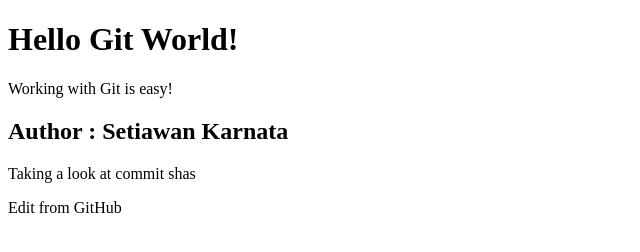
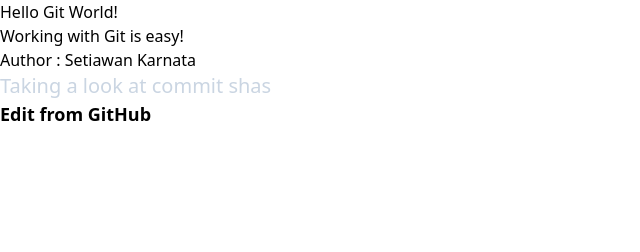
Before and after one commit to setiawankarnata/GitGitHubMasterClass, a plain HTML site: page index.html in a window 1280 px wide. Shown: the whole page, without its empty margins (0-640 px from the left). Drawn offline with nearby package versions, Linux system fonts and the light colour scheme.

Commit message:
Penambahan Tailwind CSS CDN dan beberapa class pada <p>

```diff
--- a/index.html
+++ b/index.html
@@ -5,6 +5,7 @@
     <meta charset="UTF-8">
     <meta name="viewport" content="width=device-width, initial-scale=1.0">
     <title>Git & GitHub Master Class by Tim Buchalka</title>
+    <script src="https://cdn.jsdelivr.net/npm/@tailwindcss/browser@4"></script>
 </head>
 
 <body>
@@ -14,10 +15,10 @@
     </div>
     <h2>Author : Setiawan Karnata</h2>
     <div>
-        <p>Taking a look at commit shas</p>
+        <p class="text-xl text-slate-300">Taking a look at commit shas</p>
     </div>
     <div>
-        <p>Edit from GitHub</p>
+        <p class="text-lg font-bold">Edit from GitHub</p>
     </div>
     <!-- Add Comment from GitHub -->
 </body>
```
